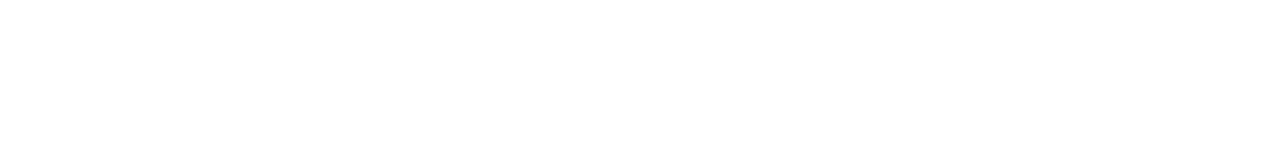
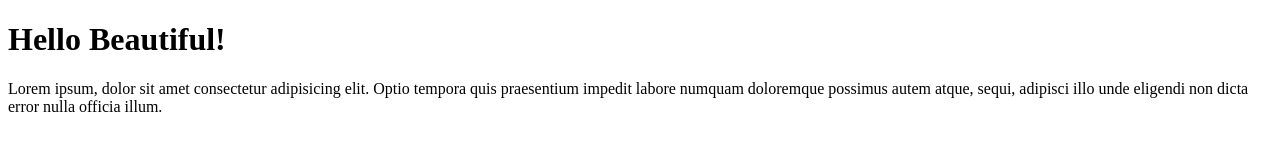
Before and after one commit to mykouchang/day1, a plain HTML site: page index.html in a window 1280 px wide. Drawn offline with Linux system fonts and the light colour scheme.

Commit message:
changed details to display header and paragraph

```diff
--- a/index.html
+++ b/index.html
@@ -1,5 +1,14 @@
 <!DOCTYPE html>
-<html lang="en">
+<html>
+    <head>
+        <title>Day 1</title>
+    </head>
+
+    <body>
+        <h1>Hello Beautiful!</h1>
+        <p>Lorem ipsum, dolor sit amet consectetur adipisicing elit. Optio tempora quis praesentium impedit labore numquam doloremque possimus autem atque, sequi, adipisci illo unde eligendi non dicta error nulla officia illum.</p>
+    </body>
+</html>
 <head>
     <meta charset="UTF-8">
     <meta name="viewport" content="width=device-width, initial-scale=1.0">
```
